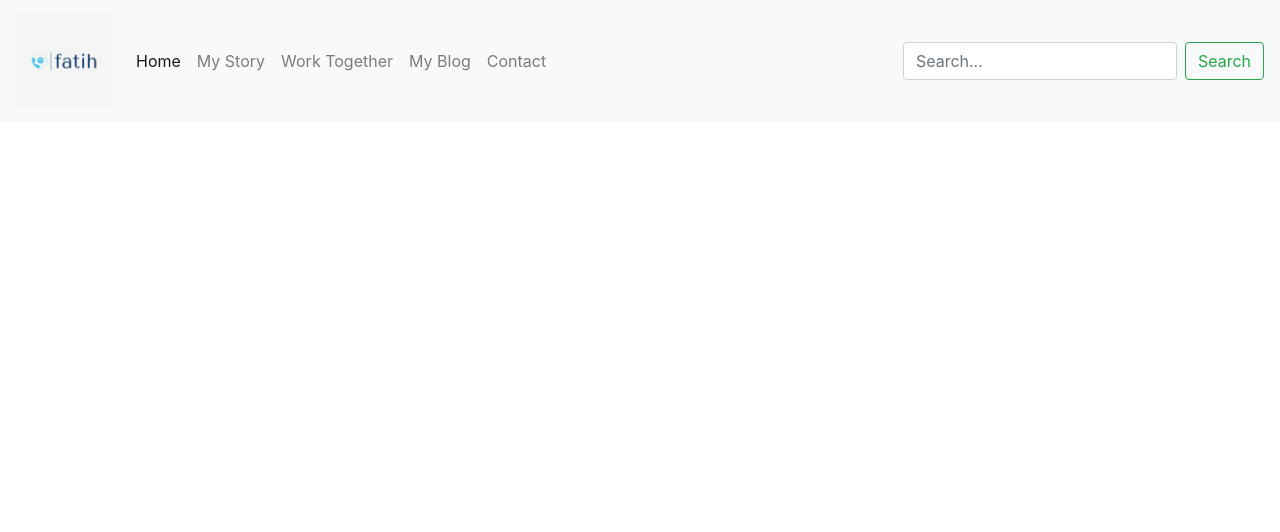
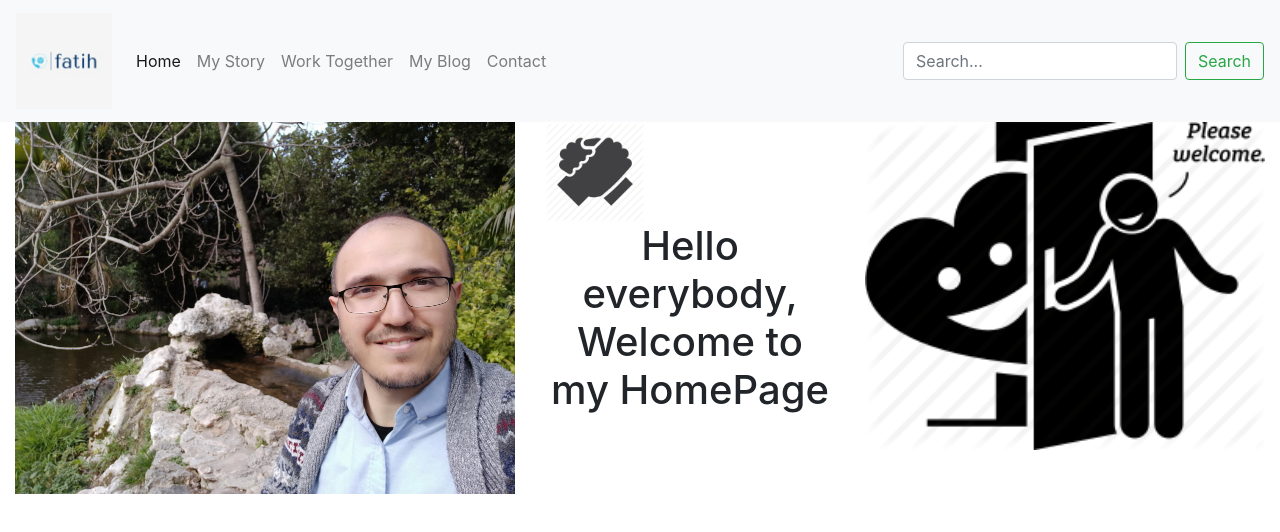
Before and after one commit to Fatihayoz/ui-ux-design-homework, a plain HTML site: page index.html in a window 1280 px wide. Drawn offline with nearby package versions, Linux system fonts and the light colour scheme.

Commit message:
intro section is created

```diff
--- a/index.html
+++ b/index.html
@@ -15,6 +15,7 @@
 </head>
 
 <body>
+    <!--Navbar Section-->
     <nav class="navbar sticky-top navbar-expand-lg navbar-light bg-light">
         <a class="navbar-brand">
             <img class="logo" src="assets/logo-Fatih.jpeg" alt="logo-Fatih">
@@ -48,6 +49,23 @@
         </div>
     </nav>
 
+    <!--Info Section-->
+    <section>
+            <div class="row mx-auto">
+                <div class="col-lg">
+                    <img src="assets/08032020_NationalPark_Athens.jpg" alt="Athens_photo" width="500"></div>
+                <div class="col-lg">
+                        <img src="assets/welcome-hands.webp"alt="welcome-hands" width="100">
+                        <h1 class="text-center">Hello everybody,
+                        <br>
+                        Welcome to my HomePage
+                        </h1>
+                </div>
+                <div class="col-lg">
+                    <img src="assets/welcome-door.webp" alt="welcome-door" width="400">
+                </div>
+            </div>
+    </section>
 
 
 </body>
```
Also changed, not shown: assets/f.png (added), css/style.css (line endings or trailing spaces).
